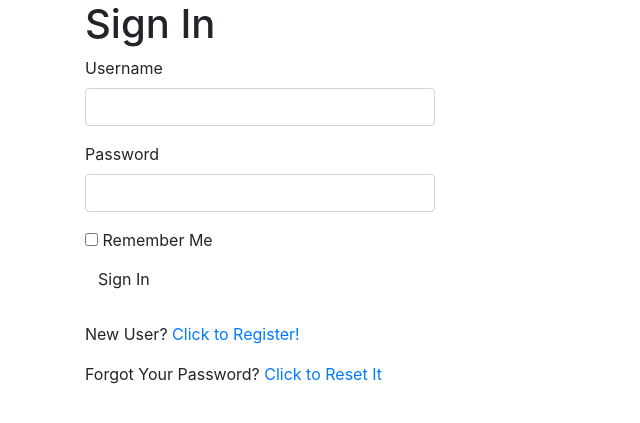
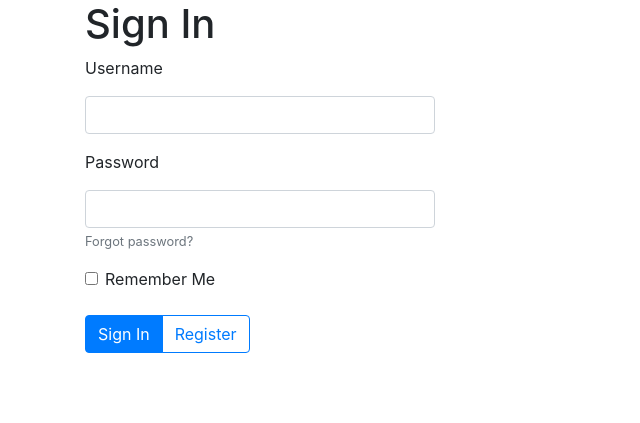
Before and after one commit to AndyHide/microblog, a Flask app: page /login in a window 1280 px wide. Shown: the part 56-479 px from the top of the page, without its empty margins (0-640 px from the left). Run offline with Flask 2, Linux system fonts and the light colour scheme; some libraries are stand-ins or nearby versions.

Commit message:
new template for login page

```diff
--- a/app/templates/login.html
+++ b/app/templates/login.html
@@ -1,17 +1,31 @@
 {% extends 'base.html' %}
-{% import 'bootstrap/wtf.html' as wtf %}
+
 
 {% block app_content %}
 <h1>{{ _('Sign In') }}</h1>
 <div class="row">
     <div class="col-md-4">
-        {{ wtf.quick_form(form) }}
+        <form action="" method="post" novalidate>
+            {{ form.hidden_tag() }}
+            <div class="form-group">
+                <label for="usernameInput">{{ form.username.label }}</label>
+                {{ form.username(size=32, class="form-control", id="usernameInput") }}
+            </div>
+            <div class="form-group">
+                <label for="passwordInput">{{ form.password.label }}</label>
+                {{ form.password(size=32, class="form-control", id="passwordInput") }}
+                <small><a class="form-text text-muted" href="{{ url_for('reset_password_request') }}">{{ _('Forgot password?') }}</a></small>
+            </div>
+            <div class="form-group form-check">
+                {{ form.remember_me(class="form-check-input", id="remembermeCheck") }}
+                <label class="form-check-label" for="remembermeCheck">{{ form.remember_me.label }}</label>
+            </div>
+            <div class="btn-group" role="group" aria-label="login-register">
+                {{ form.submit(class="btn btn-primary") }}
+                <button class="btn btn-outline-primary" href="{{ url_for('register') }}" role="button">{{ _('Register') }}</button>
+            </div>
+
+        </form>
     </div>
 </div>
-<br>
-<p>{{ _('New User?') }} <a href="{{ url_for('register') }}">{{ _('Click to Register!') }}</a></p>
-<p>
-    {{ _('Forgot Your Password?') }}
-    <a href="{{ url_for('reset_password_request') }}">{{ _('Click to Reset It') }}</a>
-</p>
 {% endblock %}
--- a/microblog.py
+++ b/microblog.py
@@ -1,7 +1,7 @@
 from app import app, db
-from app.models import User, Post, Ingredient
+from app.models import User, Post, Ingredient, Recipe
 
 
 @app.shell_context_processor
 def make_shell_context():
-    return {'db': db, 'User': User, 'Post': Post, 'Ingredient': Ingredient}
+    return {'db': db, 'User': User, 'Post': Post, 'Ingredient': Ingredient, 'Recipe': Recipe}
```
Also changed, not shown: app.db, 11 other files.
